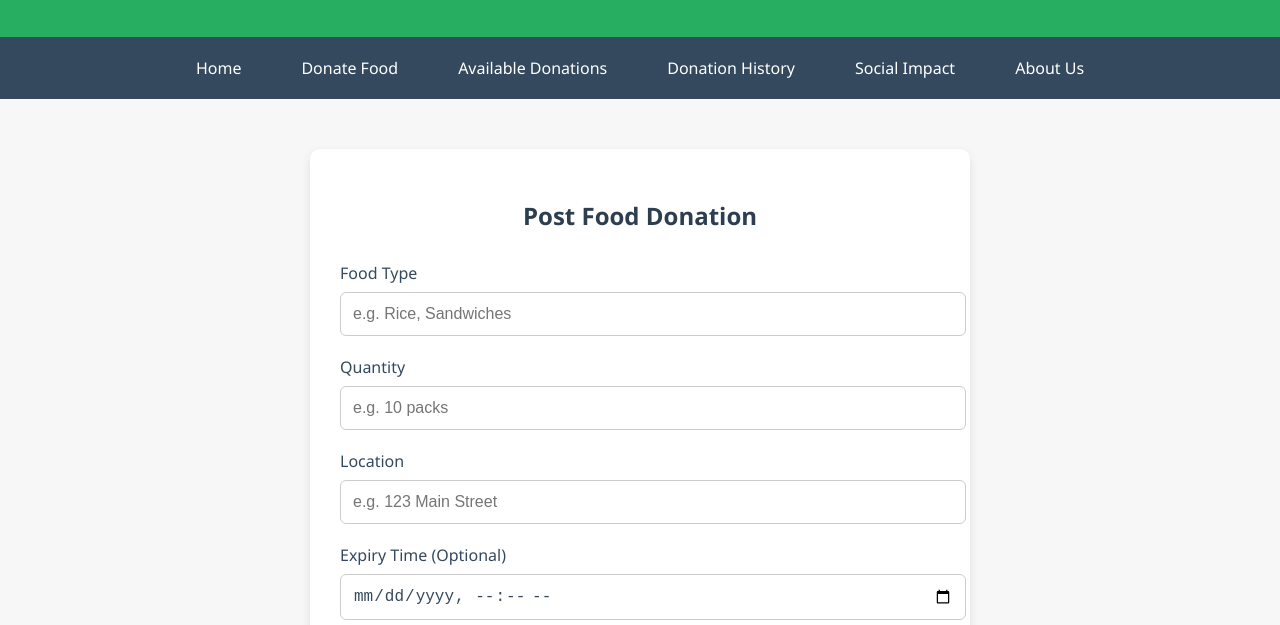
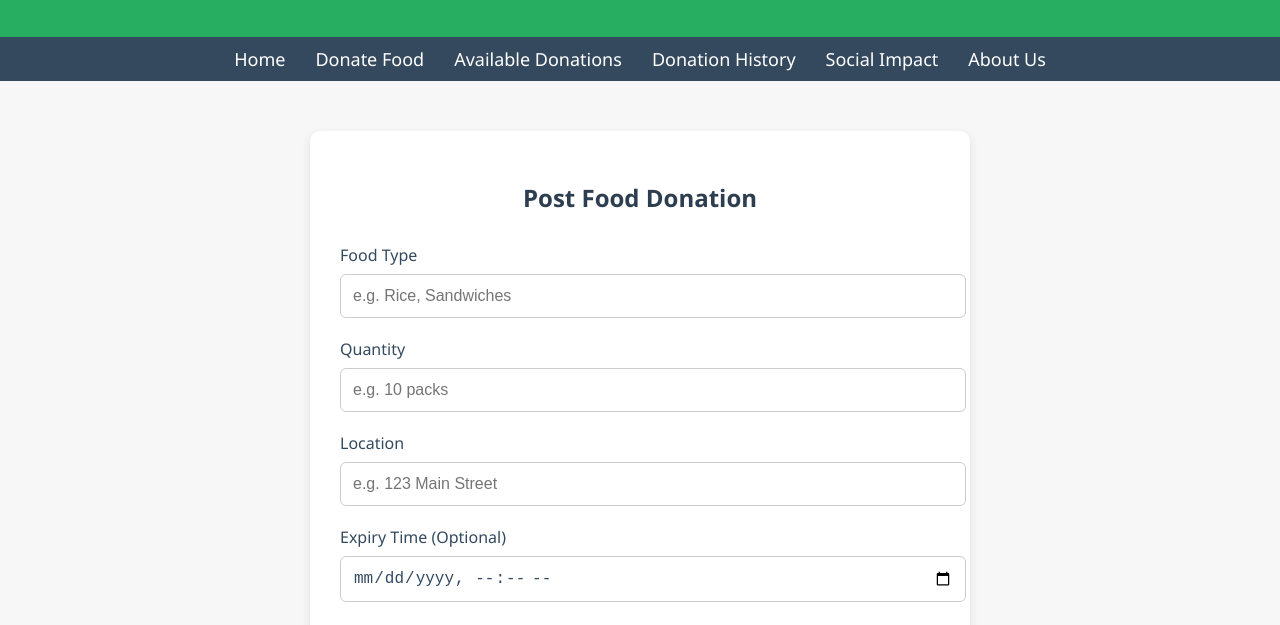
Before and after one commit to prabasajee/food-donation-pipeline-project, a website: page owner/html/restaurant-donate.html in a window 1280 px wide. Shown: the part 101-726 px from the top of the page. Drawn offline with Linux system fonts and the light colour scheme.

Commit message:
food update css  code

```diff
--- a/owner/css/rs-donation.css
+++ b/owner/css/rs-donation.css
@@ -33,14 +33,12 @@ nav {
   nav a {
     color: white;
     text-decoration: none;
-  padding: 10px 20px;
-  margin: 0 10px;
-  border-radius: 5px;
-  transition: background-color 0.3s;
+    margin: 0 15px;
+    font-size: 18px;
   }
 
   nav a:hover {
-  background-color: #2ecc71;
+    text-decoration: underline;
   }
 
   .donation-form {
```
Lines whose indentation alone changed are shown as unchanged.
